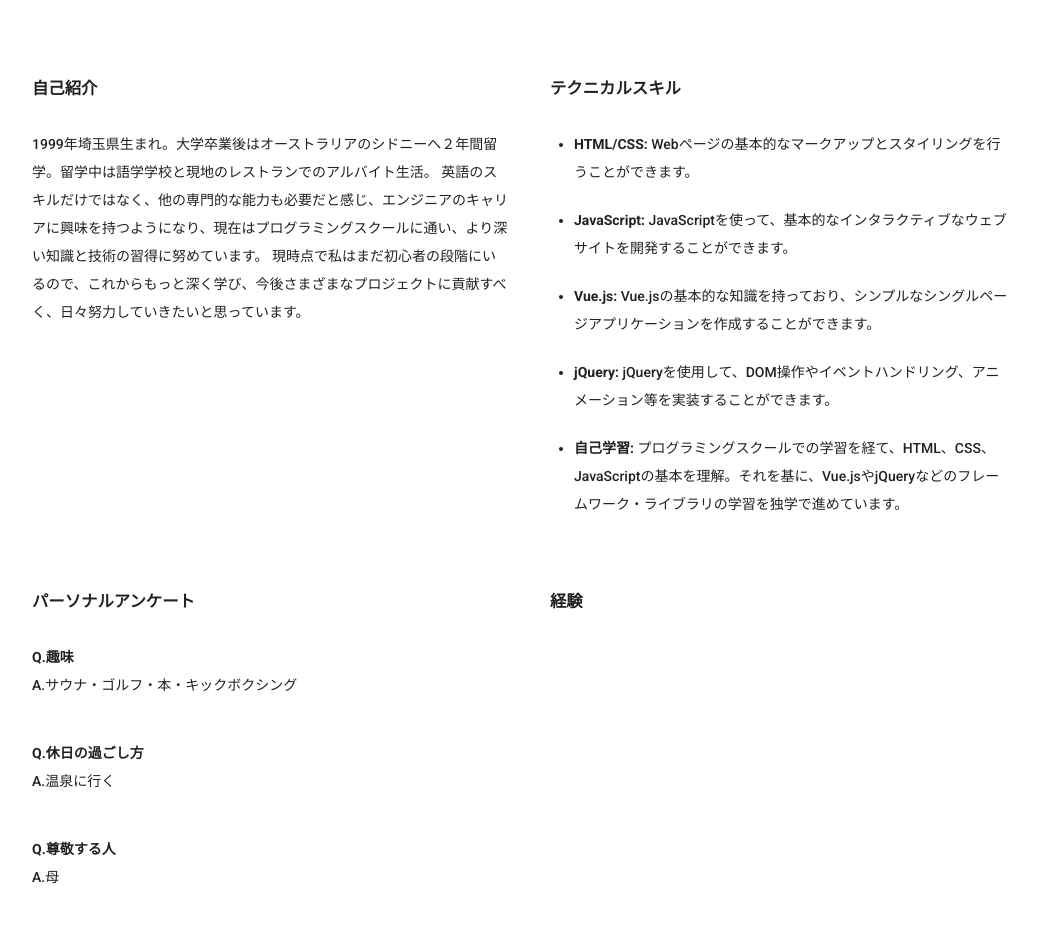
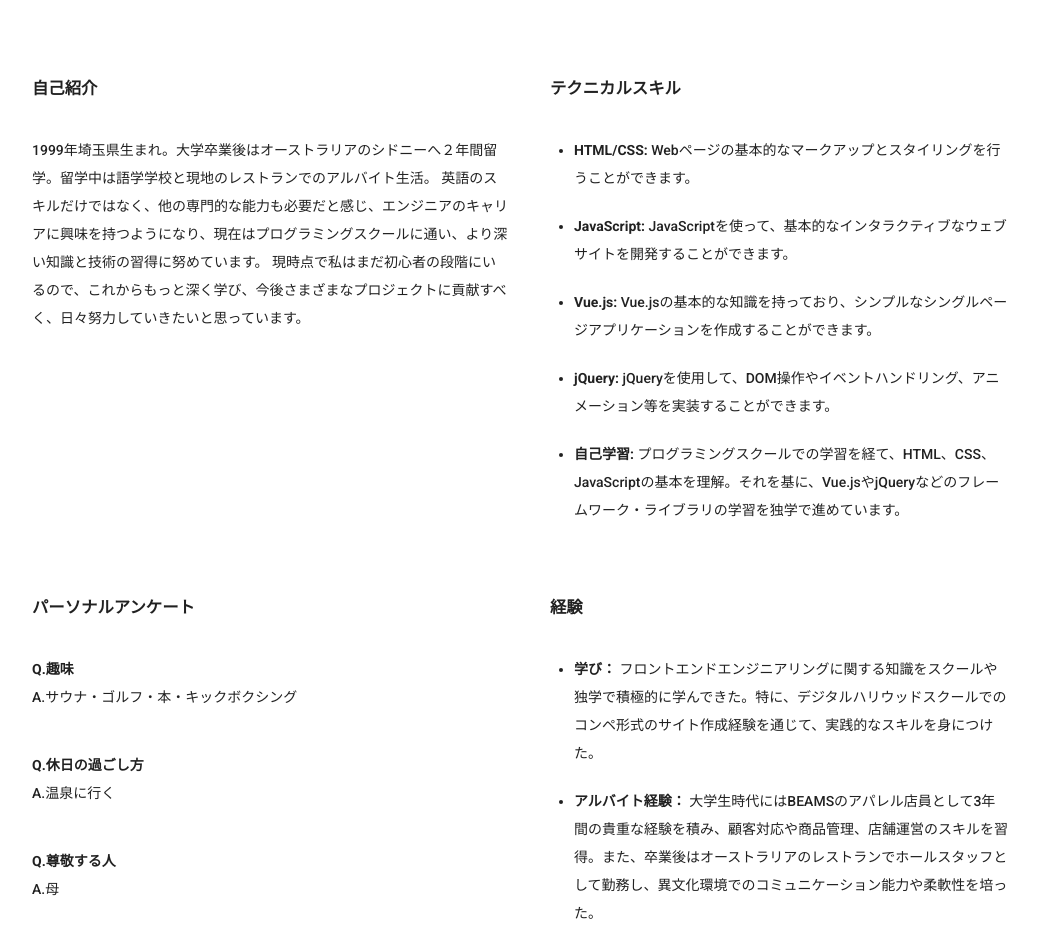
Before and after one commit to hana-hiraga/my-portfolio, a Vue app: page /aboutMe in a window 1280 px wide. Shown: the part 501-1436 px from the top of the page, without its empty margins (120-1158 px from the left). Built offline with nearby package versions, Linux system fonts and the light colour scheme; a web font is replaced by a local one.

Commit message:
add experience

```diff
--- a/src/components/aboutMe.vue
+++ b/src/components/aboutMe.vue
@@ -52,9 +52,20 @@
       </v-col>
 
       <v-col md="6" class="experience">
-        <h3>経験</h3>
-        <!-- ここに経験の一覧を表示 -->
-      </v-col>
+  <h3>経験</h3>
+  <ul>
+    <li>
+      <strong>学び：</strong>
+      フロントエンドエンジニアリングに関する知識をスクールや独学で積極的に学んできた。特に、デジタルハリウッドスクールでのコンペ形式のサイト作成経験を通じて、実践的なスキルを身につけた。
+    </li>
+    <li>
+      <strong>アルバイト経験：</strong>
+      大学生時代にはBEAMSのアパレル店員として3年間の貴重な経験を積み、顧客対応や商品管理、店舗運営のスキルを習得。また、卒業後はオーストラリアのレストランでホールスタッフとして勤務し、異文化環境でのコミュニケーション能力や柔軟性を培った。
+    </li>
+  </ul>
+
+</v-col>
+
     </v-row>
 
   </v-container>
@@ -105,7 +116,7 @@ export default {
 
 
 .introduce p {
-  margin-top: 24px;
+  margin-top: 30px;
 }
 
 .skill {
@@ -114,14 +125,14 @@ export default {
 
 
 .skill ul {
-  margin-top: 24px;
+  margin-top: 30px;
 }
 .skill li {
   margin-top: 20px;
 }
 
 .personal h3{
-  margin-bottom: 24px;
+  margin-bottom: 30px;
 
 }
 .question {
@@ -130,6 +141,13 @@ export default {
 .experience {
   padding-left: 30px;
 
+
+}
+.experience ul {
+  margin-top: 30px;
+}
+.experience li {
+  margin-bottom: 20px;
 }
 
 
```
